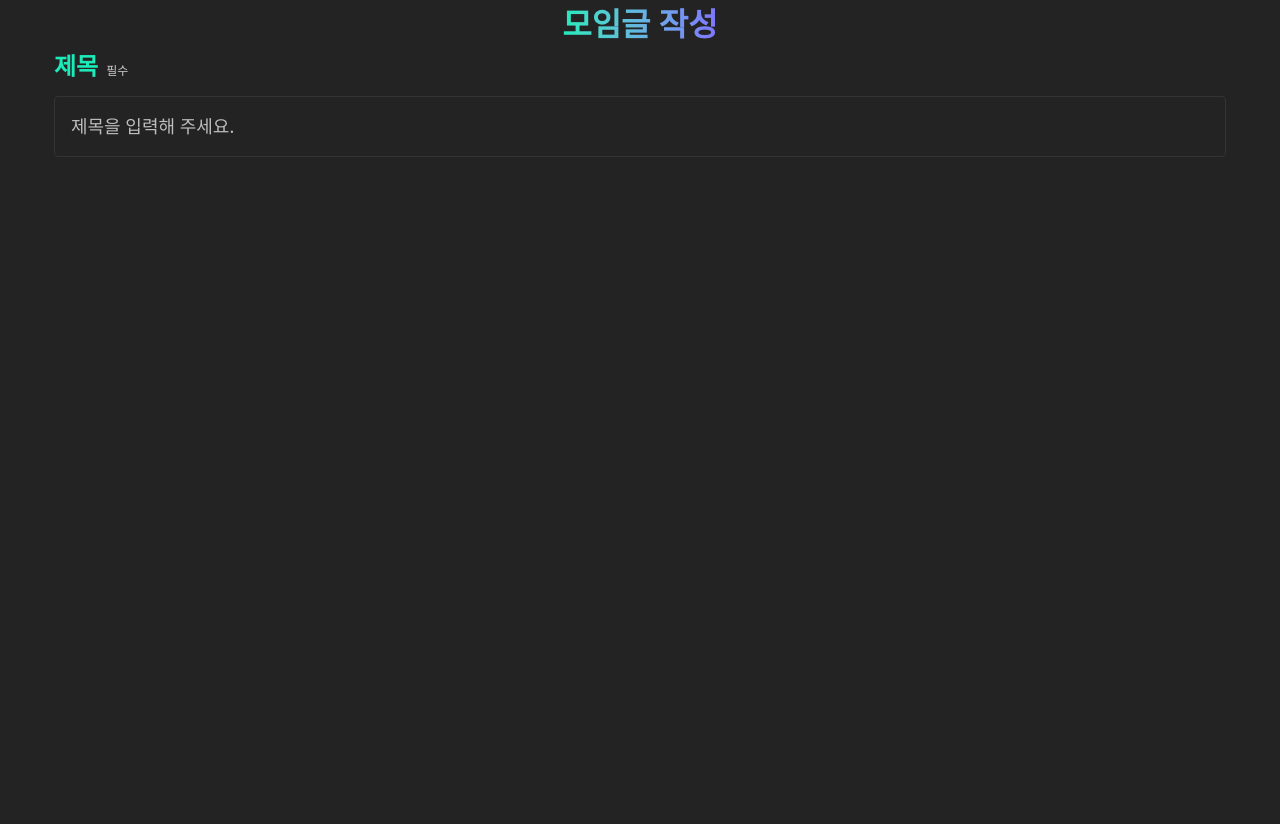
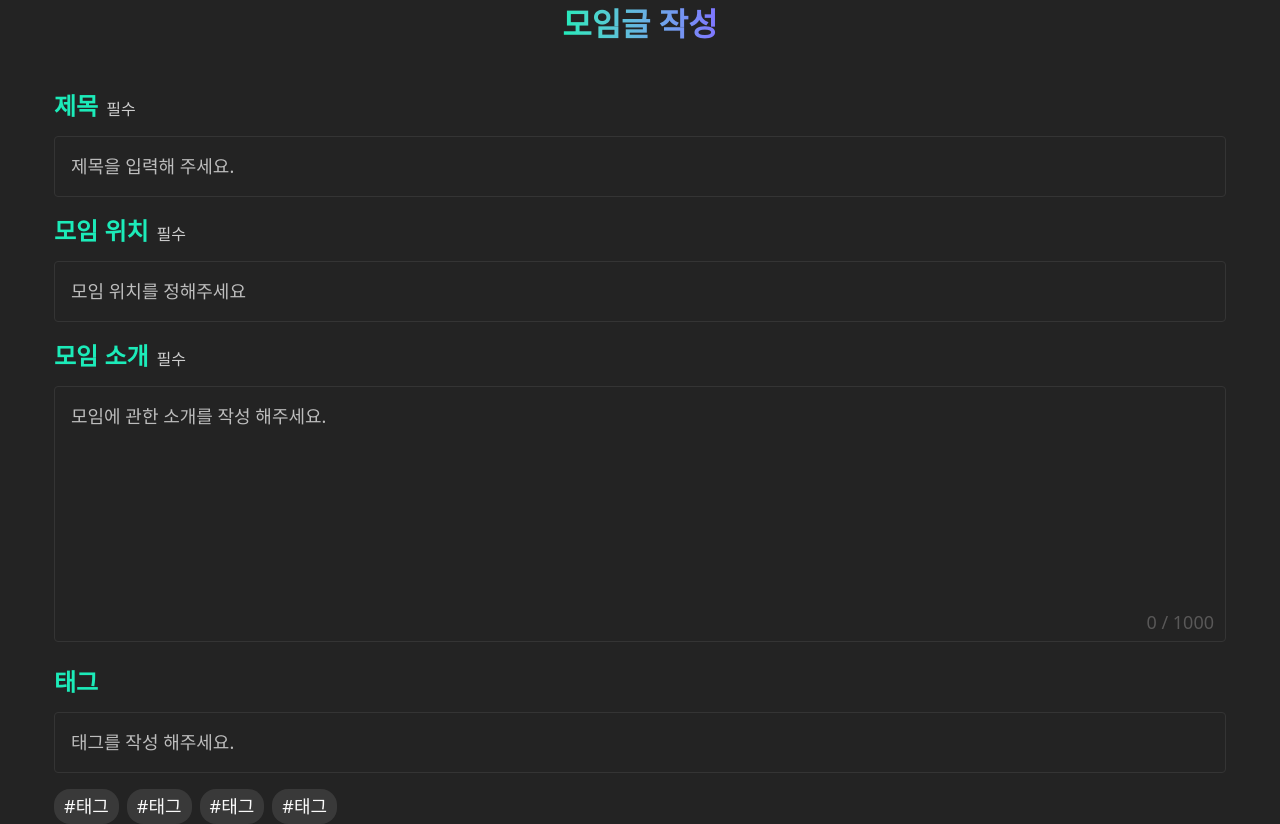
Before and after one commit to prgrms-web-devcourse-final-project/WEB4_5_88hage_FE, a Next.js app: page / in a window 1280 px wide. Before the commit the page ends 800 px from the top, so only its background shows below. Built offline with nearby package versions, Linux system fonts and the light colour scheme.

Commit message:
Feat: CategorySelect, Tag 컴포넌트 추가

```diff
--- /dev/null
+++ b/src/components/common/Tag.tsx
@@ -0,0 +1,9 @@
+export default function Tag() {
+  return (
+    <>
+      <div className="t3 rounded-2xl bg-[#393939] px-2.5 py-1 text-white">
+        #태그
+      </div>
+    </>
+  );
+}
--- /dev/null
+++ b/src/components/layout/CategorySelect.tsx
@@ -0,0 +1,43 @@
+'use client';
+import { useState } from 'react';
+
+type CategorySelectProps = {
+  title: string;
+  isRequired?: boolean;
+  options: string[];
+};
+
+export default function CategorySelect({
+  title,
+  isRequired = false,
+  options,
+}: CategorySelectProps) {
+  const [selected, setSelected] = useState('');
+
+  return (
+    <div className="mt-6 w-full px-6">
+      <label className="text-main mb-2 block text-[16px] font-semibold lg:text-[24px]">
+        {title}
+        {isRequired && (
+          <span className="ml-2 text-[12px] font-medium text-[#cecece]">
+            (필수)
+          </span>
+        )}
+      </label>
+      <select
+        className="t3 w-full rounded border border-[#343434] bg-[#1a1a1a] p-4 text-white"
+        value={selected}
+        onChange={(e) => setSelected(e.target.value)}
+      >
+        <option value="" disabled hidden>
+          카테고리를 골라주세요
+        </option>
+        {options.map((option) => (
+          <option key={option} value={option}>
+            {option}
+          </option>
+        ))}
+      </select>
+    </div>
+  );
+}
--- a/src/components/layout/WritingForm.tsx
+++ b/src/components/layout/WritingForm.tsx
@@ -22,19 +22,17 @@ export default function WritingForm({
 
   return (
     <>
-      <div className="w-full px-6 lg:w-[1220px]">
+      <div className="w-full px-6">
         <div className="text-main text-[16px] font-semibold lg:text-[24px]">
           {title}
           {isRequired && (
-            <span className="t5 ml-2 text-[12px] font-medium text-[#cecece]">
-              필수
-            </span>
+            <span className="t5 t4 ml-2 font-medium text-[#cecece]">필수</span>
           )}
         </div>
-        <div className="relative">
+        <div className="relative mb-4">
           {isLongForm ? (
             <textarea
-              className="placeholder-gray-4 mt-3 h-64 w-full resize-none rounded border border-[#343434] p-4"
+              className="placeholder-gray-4 t3 mt-3 h-64 w-full resize-none rounded border border-[#343434] p-4 text-white"
               placeholder={placeholder}
               value={value}
               onChange={handleChange}
@@ -50,7 +48,7 @@ export default function WritingForm({
             />
           )}
           {isLongForm && (
-            <div className="absolute right-5 bottom-5 text-gray-400">
+            <div className="t3 absolute right-3 bottom-3 text-[#595858]">
               {value.length} / 1000
             </div>
           )}
--- a/src/pages/GatheringCreatePage.tsx
+++ b/src/pages/GatheringCreatePage.tsx
@@ -1,10 +1,11 @@
+import Tag from '@/components/common/Tag';
 import WritingForm from '@/components/layout/WritingForm';
 
 export default function GatheringCreatePage() {
   return (
     <>
-      <div className="x-[1220px] flex flex-col items-center">
-        <div className="from-main to-text inline bg-gradient-to-r bg-clip-text text-[24px] font-semibold text-transparent md:text-[30px] lg:text-[32px]">
+      <div className="mx-auto flex w-full max-w-[1220px] flex-col items-center">
+        <div className="from-main to-text mb-10 inline bg-gradient-to-r bg-clip-text text-[24px] font-semibold text-transparent md:text-[30px] lg:text-[32px]">
           모임글 작성
         </div>
 
@@ -14,6 +15,33 @@ export default function GatheringCreatePage() {
           isRequired
           isLongForm={false}
         />
+
+        <WritingForm
+          title="모임 위치"
+          placeholder="모임 위치를 정해주세요"
+          isRequired
+          isLongForm={false}
+        />
+
+        <WritingForm
+          title="모임 소개"
+          placeholder="모임에 관한 소개를 작성 해주세요."
+          isRequired
+          isLongForm
+        />
+
+        <WritingForm
+          title="태그"
+          placeholder="태그를 작성 해주세요."
+          isRequired={false}
+          isLongForm={false}
+        />
+        <div className="flex w-full flex-wrap justify-start gap-2 px-6">
+          <Tag />
+          <Tag />
+          <Tag />
+          <Tag />
+        </div>
       </div>
     </>
   );
```
